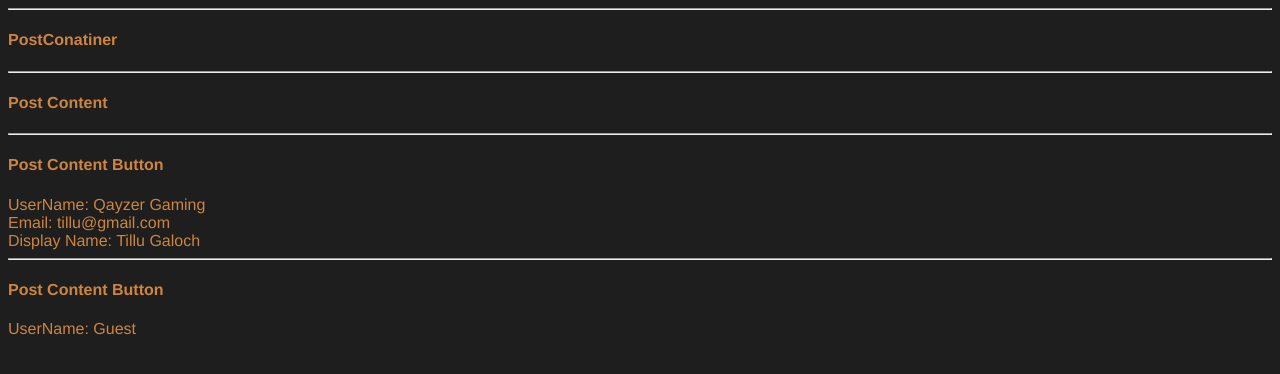
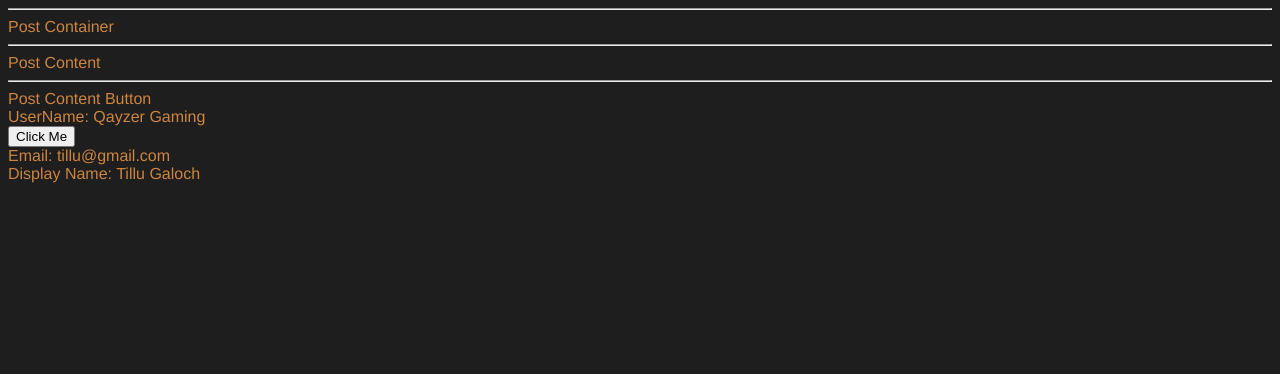
Before and after one commit to thegoofy-dev/ReactJs_learning, a React (Vite) app: page / in a window 1280 px wide. Shown: the top 374 px of the page. Built offline with nearby package versions, Linux system fonts and the light colour scheme.

Commit message:
Using State with Context & Updating values in Context

```diff
--- a/src/App.jsx
+++ b/src/App.jsx
@@ -1,23 +1,24 @@
+import { useState } from "react";
 import { PostContainer } from "./Components/POST/PostContainer";
-import { PostContentButton } from "./Components/POST/PostContentButton";
 import { UserContext } from "./utils/contexts/UserContext";
 
 export default function App() {
+
+  const [userData, setUserData] = useState({
+    id: 1,
+    username: "Qayzer Gaming",
+    email: "tillu@gmail.com",
+    displayName: "Tillu Galoch",
+  });
   return (
     <>
       <UserContext.Provider
-        value={{
-          id: 1,
-          username: "Qayzer Gaming",
-          email: "tillu@gmail.com",
-          displayName: "Tillu Galoch",
-        }}
+        value={{...userData, setData: setUserData}}
       >
         <div>
           <PostContainer />
         </div>
       </UserContext.Provider>
-      <PostContentButton />
     </>
   );
 }
--- a/src/Components/POST/PostContainer.jsx
+++ b/src/Components/POST/PostContainer.jsx
@@ -5,11 +5,14 @@ import { useContext } from "react";
 export function PostContainer() {
   const userContextData = useContext(UserContext);
 
-  console.log(userContextData)
+  console.log(userContextData.setData);
+
   return (
     <div>
       <hr />
-      <h4>PostConatiner</h4>
+      <div>
+        <span>Post Container</span>
+      </div>
       <PostContent />
       <div>Display Name: {userContextData.displayName}</div>
     </div>
--- a/src/Components/POST/PostContent.jsx
+++ b/src/Components/POST/PostContent.jsx
@@ -1,5 +1,5 @@
 import { useContext } from "react";
-import {PostContentButton} from "./PostContentButton";
+import { PostContentButton } from "./PostContentButton";
 import { UserContext } from "../../utils/contexts/UserContext";
 
 export function PostContent() {
@@ -8,9 +8,11 @@ export function PostContent() {
   return (
     <div>
       <hr />
-            <h4>Post Content</h4>
+      <div>
+        <span>Post Content</span>
+      </div>
       <PostContentButton />
       <span>Email: {userContextData.email}</span>
     </div>
-    )
+  );
 }
--- a/src/Components/POST/PostContentButton.jsx
+++ b/src/Components/POST/PostContentButton.jsx
@@ -2,13 +2,25 @@ import { useContext } from "react";
 import { UserContext } from "../../utils/contexts/UserContext";
 
 export function PostContentButton() {
-  const userContextData = useContext(UserContext);
+  const { username, setData } = useContext(UserContext);
 
   return (
     <div>
       <hr />
-      <h4>Post Content Button</h4>
-      <span>UserName: {userContextData.username}</span>
+      <div>
+        <span>Post Content Button</span>
+      </div>
+      <span>UserName: {username}</span> <br />
+      <button
+        onClick={() => {
+          setData((currentState) => ({
+            ...currentState,
+            displayName: "Updated Display Name",
+          }));
+        }}
+      >
+        Click Me
+      </button>
     </div>
   );
 }
--- a/src/utils/contexts/UserContext.js
+++ b/src/utils/contexts/UserContext.js
@@ -5,4 +5,5 @@ export const UserContext = createContext({
     username: "Guest",
     email: "default@gmail.com",
     displayName: "Welcome Guest",
+    setData : () => {}
 });
```
Lines whose indentation alone changed are shown as unchanged.
